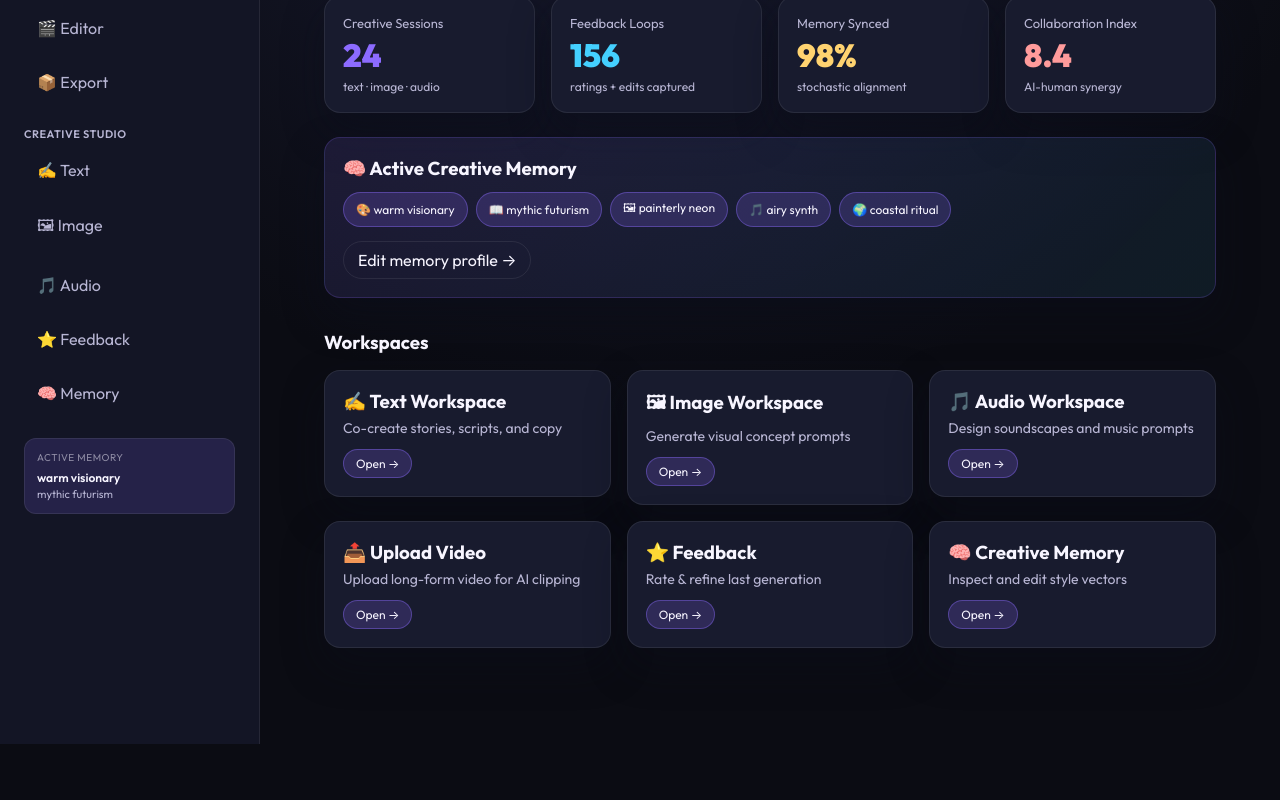
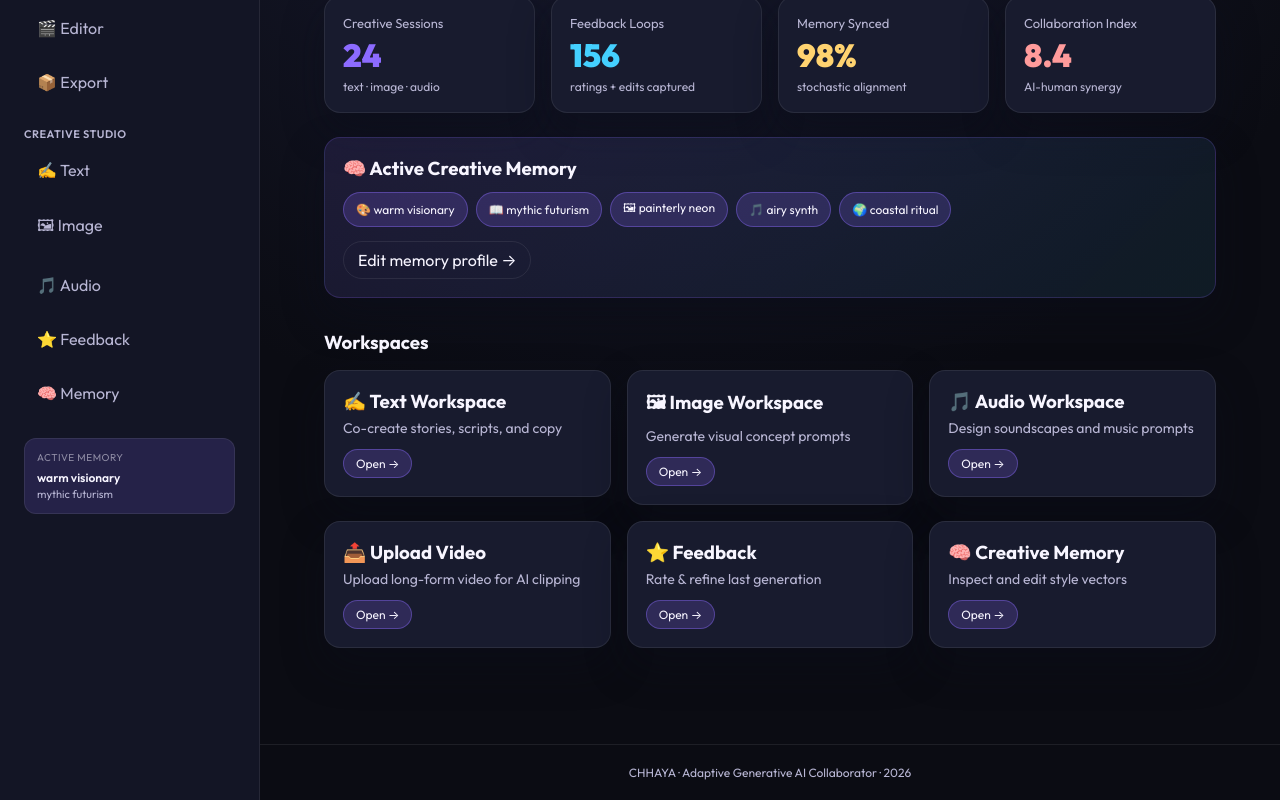
Before and after one commit to AbhayKTS/gla2, a React (Vite) app in the folder frontend/: page /app in a window 1280 px wide. Shown: the part 340-1140 px from the top of the page. Before the commit the page ends 1084 px from the top, so only its background shows below. Built offline with nearby package versions, Linux system fonts and the light colour scheme; no server answers.

Commit message:
Add footer to AppShell

```diff
--- a/frontend/src/components/layout/AppShell.tsx
+++ b/frontend/src/components/layout/AppShell.tsx
@@ -11,6 +11,15 @@
         <main className="page">
           <Outlet />
         </main>
+        <footer style={{
+          padding: "20px 32px",
+          borderTop: "1px solid var(--border)",
+          fontSize: 12,
+          color: "var(--text-muted)",
+          textAlign: "center"
+        }}>
+          CHHAYA · Adaptive Generative AI Collaborator · 2026
+        </footer>
       </div>
     </div>
   );
```
